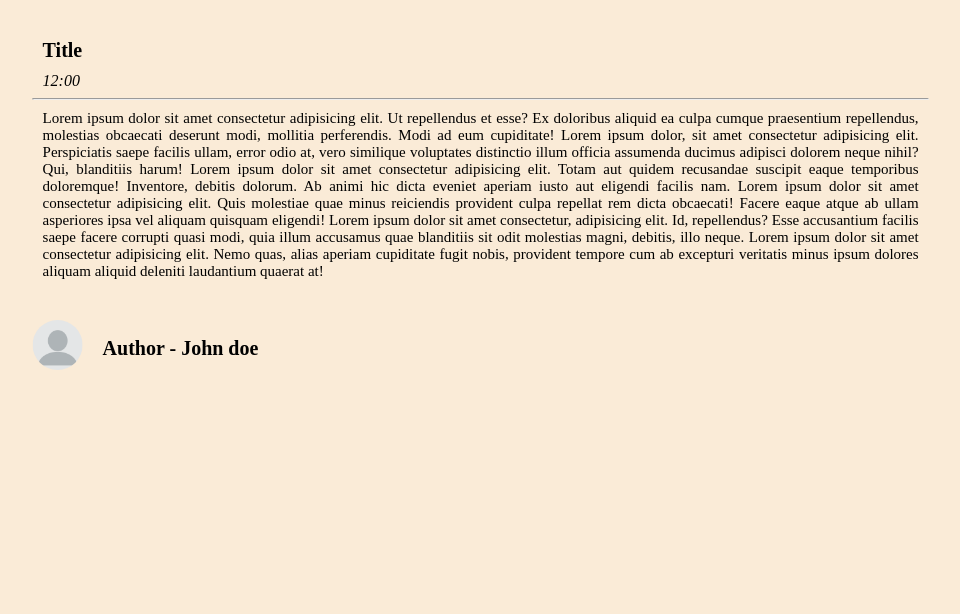
After one commit to Outer598/blog-site, a Flask app: template templates/blog.html in a window 1280 px wide. The commit adds this page. Shown: the part 171-785 px from the top of the page, without its empty margins (161-1121 px from the left). Run offline with Flask 3, Linux system fonts and the light colour scheme; the template is opened without the code that fills it, so the values that code supplies are empty.

Commit message:
added index.js file and blog.html file

```diff
--- a/static/css/styles.css
+++ b/static/css/styles.css
@@ -21,11 +21,6 @@ nav ul{
     top: 60%;
     grid-row: 1;
     grid-column: 1;
-}
-
-nav ul li{
-    display: inline-block;
-    margin: 10px;
 }
 
 .login{
@@ -66,7 +61,7 @@ nav ul li{
     display: block;
 }
 
-nav ul a, .login ul a{
+.navigation-page a, .login ul a{
     text-decoration: none;
     color: black;
 }
@@ -83,3 +78,75 @@ nav ul a, .login ul a{
     transform: translateX(-50%);
     background-color: white;
 }
+
+.bold{
+    font-weight: bold;
+    background-color: black;
+    border-radius: 5px;
+    width: 100px;
+    padding: 7px;
+}
+
+
+.navigation-page li{
+    display: inline-block;
+    text-align: center;
+    margin: 20px;
+    padding: 0px;
+}
+
+.navigation-page li a{
+    color: white;
+}
+
+.about{
+    margin: 40px;
+    position: relative;
+    left: 40%;
+    transform: translateX(-40%);
+    width: 70%;
+    margin-bottom: 10px;
+}
+.about img{
+    width: 50px;
+    height: 50px;
+    border-radius: 50%;
+    grid-column: 1;
+    grid-row: 1;
+    display: inline-block;
+}
+
+.about h4{
+    font-size: 20px;
+    display: inline-block;
+    position: absolute;
+    top: -10px;
+    left: 70px;
+}
+
+.content{
+    margin: 40px;
+    position: relative;
+    left: 40%;
+    transform: translateX(-40%);
+    width: 70%;
+    margin-bottom: 10px;
+}
+
+.content time{
+    font-style: italic;
+    font-weight: normal;
+    margin: 10px;
+}
+
+.content h1{
+    font-size: 20px;
+    text-align: justify;
+    margin: 10px;
+}
+
+.content p{
+    font-size: 15px;
+    text-align: justify;
+    margin: 10px;
+}
--- /dev/null
+++ b/templates/blog.html
@@ -0,0 +1,49 @@
+<!DOCTYPE html>
+<html lang="en">
+<head>
+    <meta charset="UTF-8">
+    <meta name="viewport" content="width=device-width, initial-scale=1.0">
+    <title>Document</title>
+    <link rel="stylesheet" href="../static/css/styles.css">
+</head>
+<body>
+    <nav>
+        <ul class="navigation-page">
+            <li><a href="index.html">Home</a></li>
+            <li><a href="post.html">Posts</a></li>
+            <li><a href="contact.html">Contact</a></li>
+            <li><a href="about.html">About</a></li>
+        </ul>
+        <div class="login">
+            <img src="../static/img/progile.png" alt="profile-pic">
+            <ul>
+                <li><a href="">Sign out</a></li>
+            </ul>
+        </div>
+    </nav>
+
+    <div class="content">
+        <h1>Title</h1>
+        <time datetime="">12:00</time>
+        <hr>
+        <p>Lorem ipsum dolor sit amet consectetur adipisicing elit.
+            Ut repellendus et esse? Ex doloribus aliquid ea culpa cumque praesentium repellendus,
+            molestias obcaecati deserunt modi, mollitia perferendis. Modi ad eum cupiditate!
+            Lorem ipsum dolor, sit amet consectetur adipisicing elit. Perspiciatis saepe facilis ullam,
+            error odio at, vero similique voluptates distinctio illum officia assumenda ducimus adipisci
+             dolorem neque nihil? Qui, blanditiis harum!
+             Lorem ipsum dolor sit amet consectetur adipisicing elit. Totam aut quidem recusandae suscipit eaque temporibus doloremque! Inventore, debitis dolorum. Ab animi hic dicta eveniet aperiam iusto aut eligendi facilis nam.
+             Lorem ipsum dolor sit amet consectetur adipisicing elit. Quis molestiae quae minus reiciendis provident culpa repellat rem dicta obcaecati! Facere eaque atque ab ullam asperiores ipsa vel aliquam quisquam eligendi!
+             Lorem ipsum dolor sit amet consectetur, adipisicing elit. Id, repellendus? Esse accusantium facilis saepe facere corrupti quasi modi, quia illum accusamus quae blanditiis sit odit molestias magni, debitis, illo neque.
+             Lorem ipsum dolor sit amet consectetur adipisicing elit. Nemo quas, alias aperiam cupiditate fugit nobis, provident tempore cum ab excepturi veritatis minus ipsum dolores aliquam aliquid deleniti laudantium quaerat at!
+
+        </p>
+    </div>
+    <div class="about">
+        <img src="../static/img/progile.png" alt="authors-picture">
+        <h4>Author - John doe</h4>
+    </div>
+
+
+</body>
+</html>
```
Also changed, not shown: static/scripts/index.js (added, +12 -0 lines), templates/about.html (+8 -6 lines), templates/contact.html (+8 -6 lines), templates/index.html (+6 -4 lines), templates/post.html (added, +28 -0 lines), 1 other file.
